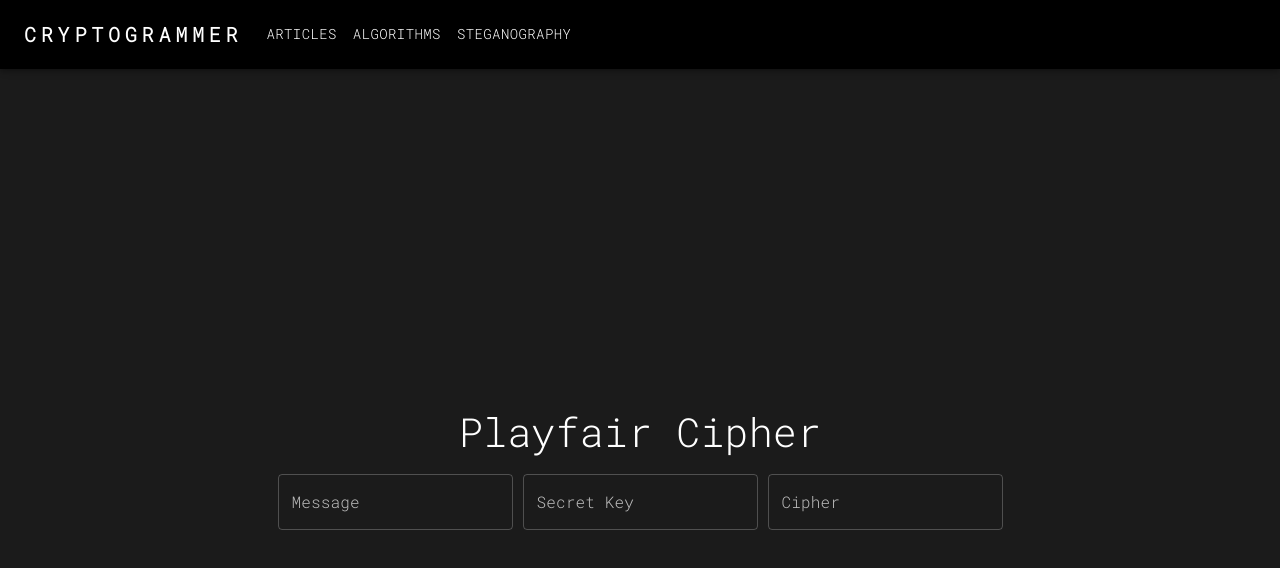
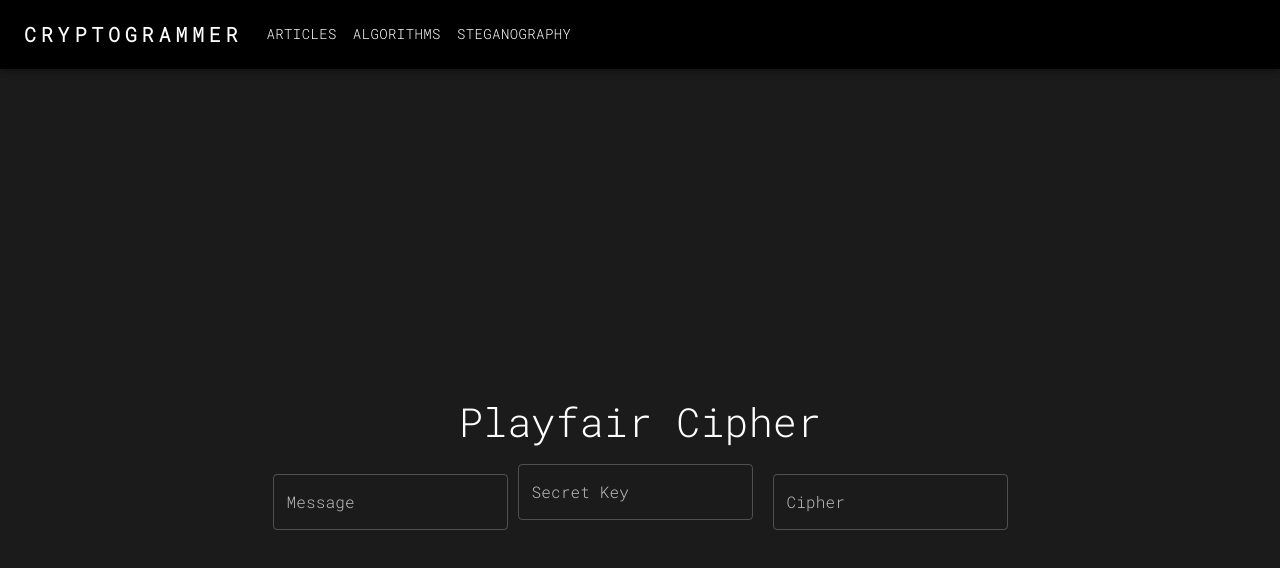
Before and after one commit to shadowasphodel2919/Cryptogrammer, a React (Create React App) app: page /algorithms/playfair in a window 1280 px wide. Shown: the top 568 px of the page. Built offline with nearby package versions, Linux system fonts and the light colour scheme.

Commit message:
Added diagram for playfair

```diff
--- a/src/Algos/Playfair.jsx
+++ b/src/Algos/Playfair.jsx
@@ -108,7 +108,6 @@ export const Playfair = () => {
         }
         console.log(newText);
         return newText;
-        // setMessage(newText);
     }
 
     const buildPlayfairSquare = (keyGen) => {
@@ -150,6 +149,25 @@ export const Playfair = () => {
         setPlaySq(square);
         return square;
     }
+    function hasRepeats (str) {
+        return /(.).*\1/.test(str);
+    }
+
+    const PlayfairSquare = () => {
+        return (
+            <table>
+                <tbody>
+                    {playSq.map((row, rowIndex) => (
+                        <tr key={rowIndex}>
+                            {row.map((cell, columnIndex) => (
+                                <td key={columnIndex}>{cell}</td>
+                            ))}
+                        </tr>
+                    ))}
+                </tbody>
+            </table>
+        );
+    };
 
     return (
         <ThemeProvider theme={theme}>
@@ -173,12 +191,15 @@ export const Playfair = () => {
                         label="Secret Key"
                         value={key}
                         type="text"
+                        error={hasRepeats(key)}
+                        helperText={hasRepeats(key) ? 'No repeated characters!' : ' '}
                         onChange={(e)=>{
                             if(e.target.value !== "" && !ALPHA_REGEX.test(e.target.value))
-                            return;
+                                return;
                             onKeyChange(e.target.value)
                         }}
                     />
+                    <PlayfairSquare />
                     <TextField
                         placeholder="Enter Cipher"
                         label="Cipher"
```
